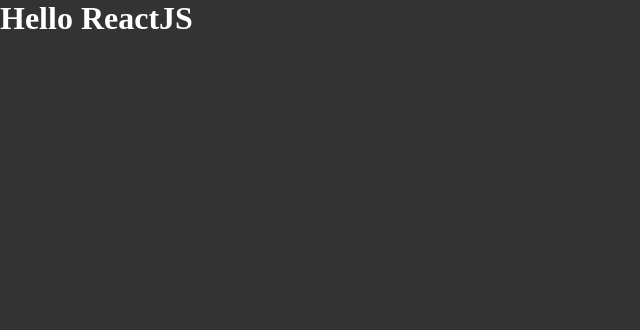
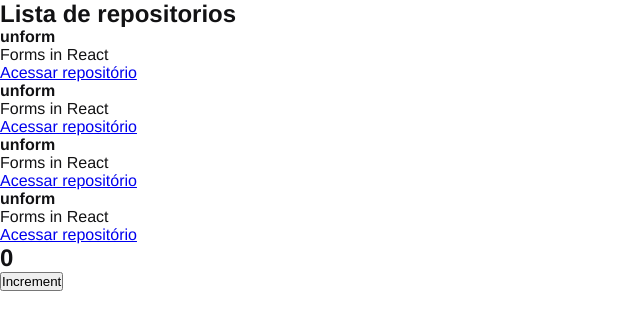
Before and after one commit to palachini/Entendendo-a-Estrutura-do-React, a React app: page / in a window 1280 px wide. Shown: the top 330 px of the page, without its empty margins (0-640 px from the left). Built offline with nearby package versions, Linux system fonts and the light colour scheme.

Commit message:
update react-dom 17 from 18, concept state.

```diff
--- a/src/App.jsx
+++ b/src/App.jsx
@@ -1,6 +1,13 @@
+import { Counter } from './components/Counter';
+import { RepositoryList } from './components/RepositoryList';
 import './styles/global.scss';
 
 export function App() {
+  return (
+  <>
+    <RepositoryList />
+    <Counter/>
+  </>
+  )
 
-  return <h1>Hello ReactJS</h1>
 }
--- /dev/null
+++ b/src/components/Counter.jsx
@@ -0,0 +1,17 @@
+import { useState } from "react";
+
+export function Counter(){
+  const [counter, setCounter] = useState(0);
+
+  function increment() {
+    setCounter(counter + 1);
+  }
+  return(
+    <div>
+      <h2>{counter}</h2>
+      <button type="button" onClick={increment}>
+        Increment
+      </button>
+    </div>
+  );
+}
--- /dev/null
+++ b/src/components/RepositoryItem.jsx
@@ -0,0 +1,12 @@
+export function RepositoryItem(props){
+  return (
+    <li>
+          <strong>{props.repository.name ?? 'Default'}</strong>
+          <p>{props.repository.description}</p>
+
+          <a href={props.repository.link}>
+            Acessar repositório
+          </a>
+      </li>
+  );
+}
--- /dev/null
+++ b/src/components/RepositoryList.jsx
@@ -0,0 +1,23 @@
+import { RepositoryItem } from "./RepositoryItem";
+
+const repository = {
+  name: 'unform',
+  description: 'Forms in React',
+  link: 'https://github.com/unform/unform',
+
+}
+
+export function RepositoryList() {
+  return(
+    <section className="repository-list">
+      <h1>Lista de repositorios</h1>
+
+      <ul>
+        <RepositoryItem repository={repository} />
+        <RepositoryItem repository={repository} />
+        <RepositoryItem repository={repository} />
+        <RepositoryItem repository={repository} />
+      </ul>
+    </section>
+  )
+}
--- a/src/index.jsx
+++ b/src/index.jsx
@@ -1,4 +1,7 @@
-import { render } from 'react-dom';
+import { createRoot } from 'react-dom/client';
 import { App } from './App';
 
-render(<App />, document.getElementById('root'))
+const container = document.getElementById('root');
+const root = createRoot(container);
+
+root.render(<App tab="home" />);
--- a/src/styles/global.scss
+++ b/src/styles/global.scss
@@ -5,7 +5,6 @@
 }
 
 body {
-  font: Arial, Helvetica, sans-serif;
-  background: #333;
-  color: #fff;
+  font: 16px "Helvetica Neue", Arial, sans-serif;
+  color: #121214;
 }
```
